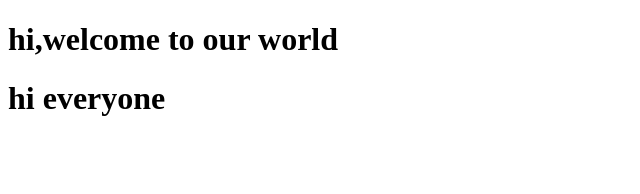
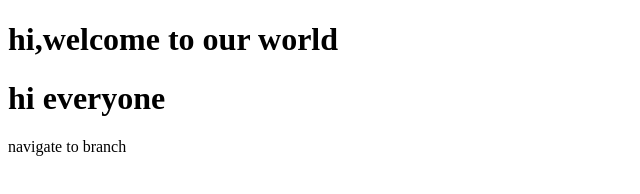
Before and after one commit to suhaib0829/Git-test, a plain HTML site: page index.html in a window 1280 px wide. Shown: the whole page, without its empty margins (0-640 px from the left). Drawn offline with Linux system fonts and the light colour scheme.

Commit message:
third commit

```diff
--- a/index.html
+++ b/index.html
@@ -8,5 +8,6 @@
 </head>
 <body>
     <h1>hi everyone</h1>
+    <p>navigate to branch</p>
 </body>
 </html>
```
